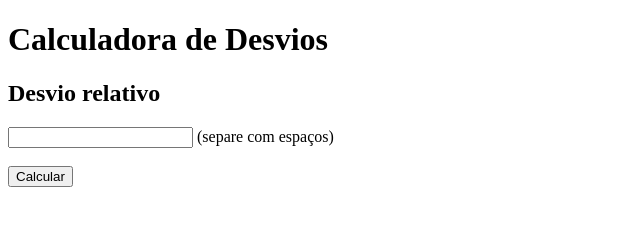
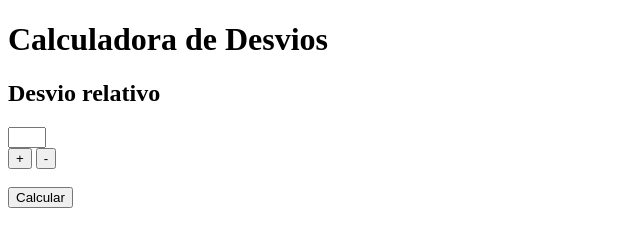
Before and after one commit to Magoninho/calculador-de-desvios, a plain HTML site: page index.html in a window 1280 px wide. Shown: the whole page, without its empty margins (0-640 px from the left). Drawn offline with Linux system fonts and the light colour scheme.

Commit message:
add and remove input

```diff
--- a/index.html
+++ b/index.html
@@ -4,12 +4,17 @@
 	<meta charset="UTF-8">
 	<meta http-equiv="X-UA-Compatible" content="IE=edge">
 	<meta name="viewport" content="width=device-width, initial-scale=1.0">
+	<link rel="stylesheet" href="styles/style.css">
 	<title>Calculadora de desvios</title>
 </head>
 <body>
 	<h1>Calculadora de Desvios</h1>
 	<h2>Desvio relativo</h2>
-	<input type="text" id="desvio_relativo"> (separe com espaços)
+	<div id="desvio_relativo">
+		<input type="text" class="input"><br>
+	</div>
+	<button onclick="addInput('desvio_relativo')">+</button>
+	<button onclick="removeInput('desvio_relativo')">-</button>
 	<br><br>
 	<button onclick="">Calcular</button>
 <!-- splitToInt(document.getElementById('desvio_relativo').value, ' ') -->
--- a/scripts/calculators.js
+++ b/scripts/calculators.js
@@ -4,7 +4,7 @@
  */
 
 function desvioRelativo(numbers) {
-	let avg = media(numbers);
+	let avg = avarage(numbers);
 	let desvios = [];
 
 	for (let i = 0; i < numbers.length; i++) {
--- a/scripts/utils.js
+++ b/scripts/utils.js
@@ -10,7 +10,7 @@ function splitToInt(string, separator) {
 }
 
 // função que calcula média
-function media(numbers) {
+function avarage(numbers) {
 	let sum = 0.0;
 	for (let n = 0; n < numbers.length; n++) {
 		sum += numbers[n];
@@ -18,3 +18,25 @@ function media(numbers) {
 
 	return sum / numbers.length;
 }
+
+function addInput(div) {
+	let input = document.createElement("INPUT");
+	let lineBreak = document.createElement("br");
+	lineBreak.className = "input_break";
+	input.type = "text";
+	input.classList.add("input");
+	document.getElementById(div).appendChild(input);
+	document.getElementById(div).appendChild(lineBreak);
+}
+
+function removeInput(div) {
+	let inputList = document.getElementsByClassName("input");
+	let lastInput = inputList[inputList.length - 1];
+	let lineBreakList = document.getElementsByClassName("input_break");
+	let lastLineBreak = lineBreakList[lineBreakList.length - 1];
+
+	if (inputList.length == 1) return;
+
+	document.getElementById(div).removeChild(lastInput);
+	document.getElementById(div).removeChild(lastLineBreak);
+}
--- /dev/null
+++ b/styles/style.css
@@ -0,0 +1,3 @@
+input[type=text] {
+	width: 30px;
+}
```
